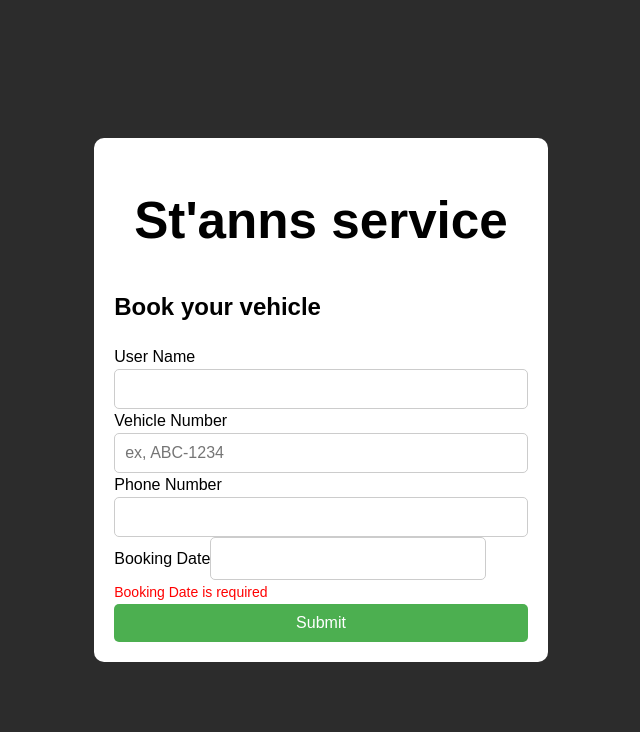
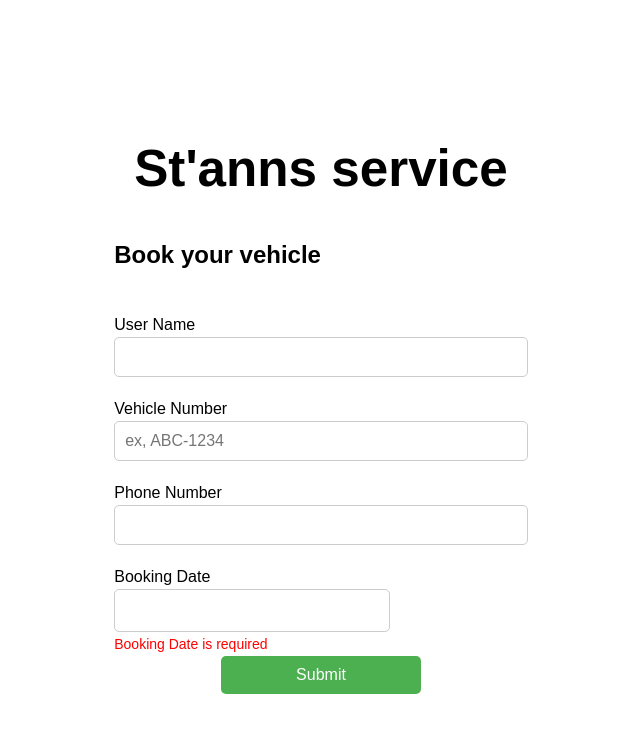
Before and after one commit to sasindu2/booking-system, a React (Vite) app: page / in a window 1280 px wide. Shown: the top 732 px of the page, without its empty margins (319-959 px from the left). Built offline with nearby package versions, Linux system fonts and the light colour scheme.

Commit message:
fix bug in page

```diff
--- a/src/pages/booking.css
+++ b/src/pages/booking.css
@@ -1,9 +1,9 @@
 /* UserForm.css */
 body {
     background-color: white;
-    margin: 0; /* Remove default margin */
-    padding: 0; /* Remove default padding */
-    font-family: Arial, sans-serif; /* Optional: Set a global font */
+    margin: 0;
+    padding: 0;
+    font-family: Arial, sans-serif; /
   }
 .PageContainer {
     display: flex;
@@ -11,7 +11,8 @@ body {
     justify-content: center;
     align-items: center;
     width: 100%;
-    background-color: white;
+
+
   }
 
   .FormContainer {
@@ -20,26 +21,27 @@ body {
     max-width: 500px;
     width: 100%;
     padding: 20px;
+    background-color: white;
+    border-radius: 10px;
 
-    border-radius: 10px;
-    background-color: white;
     color: black;
     /* box-shadow: 0px 0px 10px rgba(0, 0, 0, 0.1); */
   }
 
+
   @media (max-width: 600px) {
     .FormContainer {
-      padding: 10px;
-      max-width: 100%;
+      padding: 20px 10px;
+      max-width: 90%;
     }
   }
 
   .InputContainer {
     display: flex;
     flex-direction: column;
-    align-items: center;
+
     position: relative;
-    margin-bottom: 20px;
+    margin-top: 20px;
 
   }
 
@@ -56,7 +58,7 @@ body {
   @media (max-width: 600px) {
     .Input {
       font-size: 14px;
-      padding: 8px;
+      padding: 8px ;
     }
   }
 
@@ -82,7 +84,11 @@ body {
       padding: 8px;
     }
   }
-
+  .ButtonContainer {
+    display: flex;
+    justify-content: center;
+    width: 100%;
+  }
   .Button {
     padding: 10px;
     font-size: 16px;
@@ -92,12 +98,16 @@ body {
     border-radius: 5px;
     cursor: pointer;
     width: 100%;
+    width: 50%; /* Reduce width to 50% */
+    max-width: 200px;
+
   }
 
   @media (max-width: 600px) {
     .Button {
       font-size: 14px;
       padding: 8px;
+      width: 100%;
     }
   }
 
--- a/src/pages/booking.jsx
+++ b/src/pages/booking.jsx
@@ -19,7 +19,8 @@ const UserForm = () => {
         <h1>St'anns service</h1>
         <h2>Book your vehicle</h2>
         <form onSubmit={handleSubmit(onSubmit)}>
-          <label>User Name</label>
+          <label className='InputContainer'>User Name</label>
+
           <input
             className="Input"
             type="text"
@@ -27,7 +28,7 @@ const UserForm = () => {
           />
           {errors.userName && <span className="ErrorMessage">User Name is required</span>}
           <br />
-          <label>Vehicle Number</label>
+          <label className='InputContainer'>Vehicle Number</label>
           <input
             className="Input"
             type="text"
@@ -36,7 +37,7 @@ const UserForm = () => {
           />
           {errors.vehicleNumber && <span className="ErrorMessage">Vehicle Number is required</span>}
           <br />
-          <label>Phone Number</label>
+          <label className='InputContainer'>Phone Number</label>
           <input
             className="Input"
             type="tel"
@@ -44,7 +45,7 @@ const UserForm = () => {
           />
           {errors.phoneNumber && <span className="ErrorMessage">Phone Number is required and should be 10 digits</span>}
           <br />
-          <label>Booking Date</label>
+          <label className='InputContainer'>Booking Date</label>
           <DatePicker
             className="StyledDatePicker"
             selected={startDate}
@@ -54,7 +55,9 @@ const UserForm = () => {
           <br />
           {startDate === null && <span className="ErrorMessage">Booking Date is required</span>}
           <br />
-          <button className="Button" type="submit">Submit</button>
+          <div className="ButtonContainer">
+            <button className="Button" type="submit">Submit</button>
+          </div>
         </form>
       </div>
     </div>
--- a/src/pages/globalstyle.jsx
+++ b/src/pages/globalstyle.jsx
@@ -5,12 +5,12 @@ const GlobalStyle = createGlobalStyle`
     margin: 0;
     padding: 0;
     font-family: 'Arial', sans-serif;
-    background-color: #2c2c2c;
+
     color: white;
     display: flex;
     justify-content: center;
     align-items: center;
-    height: 100vh;
+
   }
 
   h1 {
```
